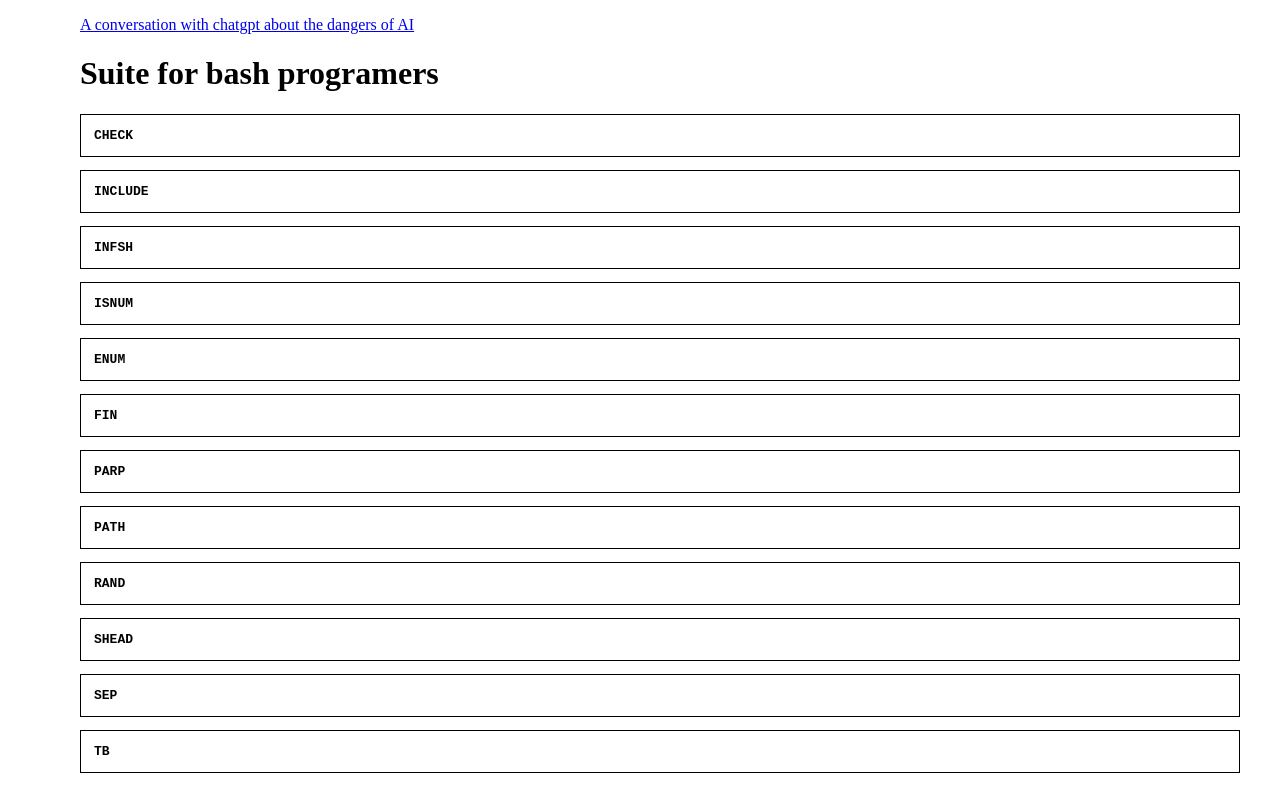
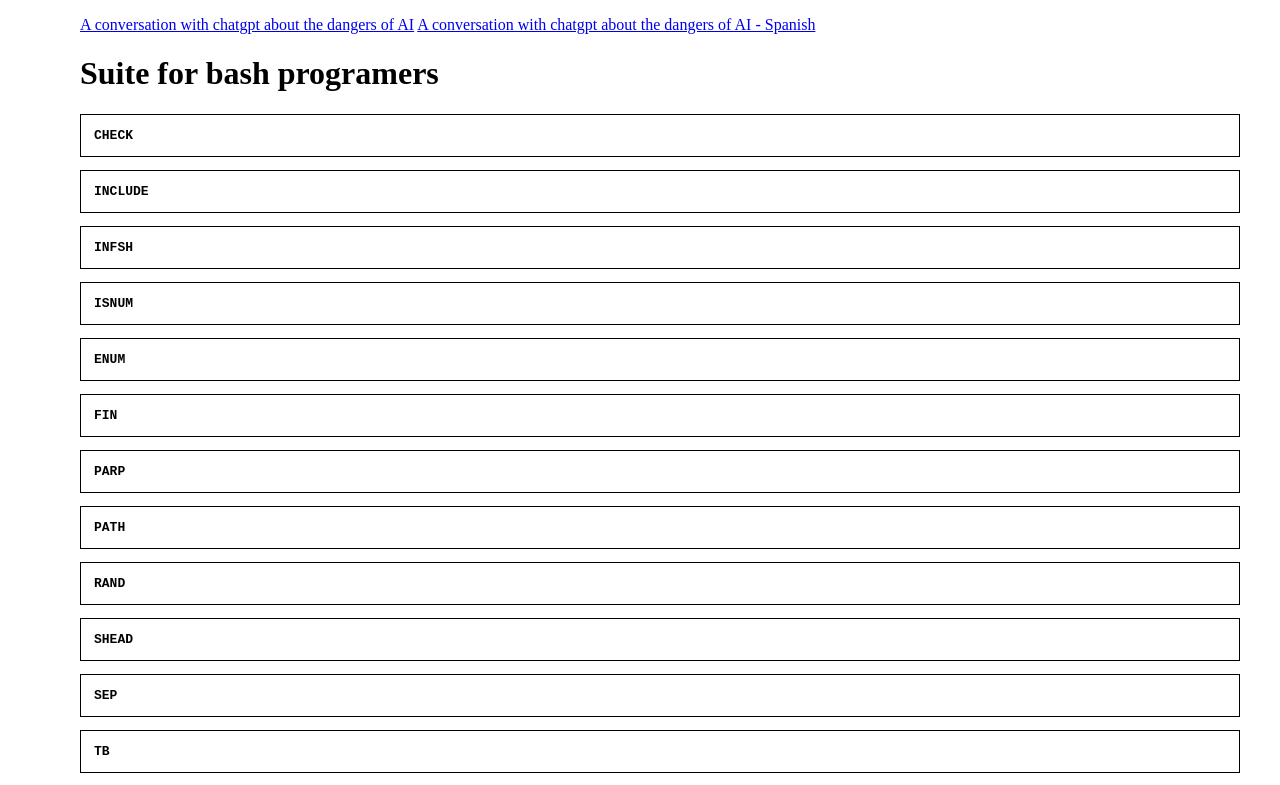
Before and after one commit to Acucu-code/Suite_for_bash_programers, a plain HTML site: page web/index.html in a window 1280 px wide. Shown: the top 785 px of the page. Drawn offline with Linux system fonts and the light colour scheme.

Commit message:
add chatgpt-en.html

```diff
--- a/web/index.html
+++ b/web/index.html
@@ -22,7 +22,8 @@
 <title>Suite for bash programers</title>
 </head>
 <body>
-<a href="./chatgpt.html">A conversation with chatgpt about the dangers of AI</a>
+<a href="./chatgpt-en.html">A conversation with chatgpt about the dangers of AI</a>
+<a href="./chatgpt.html">A conversation with chatgpt about the dangers of AI - Spanish</a>
 <h1 title="Actualizado el 3/11/2025">Suite for bash programers</h1>
 <pre><b>CHECK</b><br><span>
 Checking Options
```
Also changed, not shown: web/chatgpt.html (+2 -0 lines).
